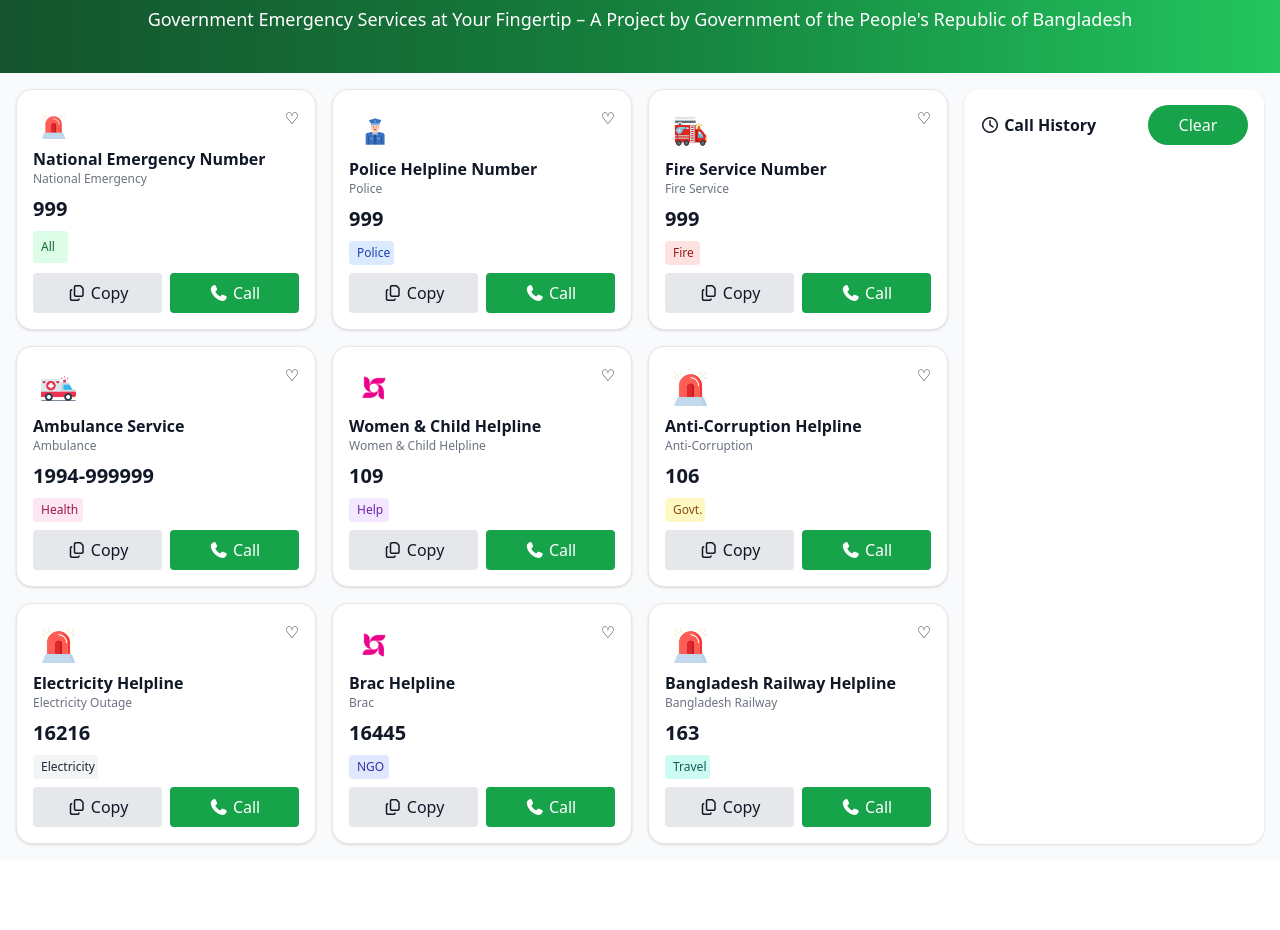
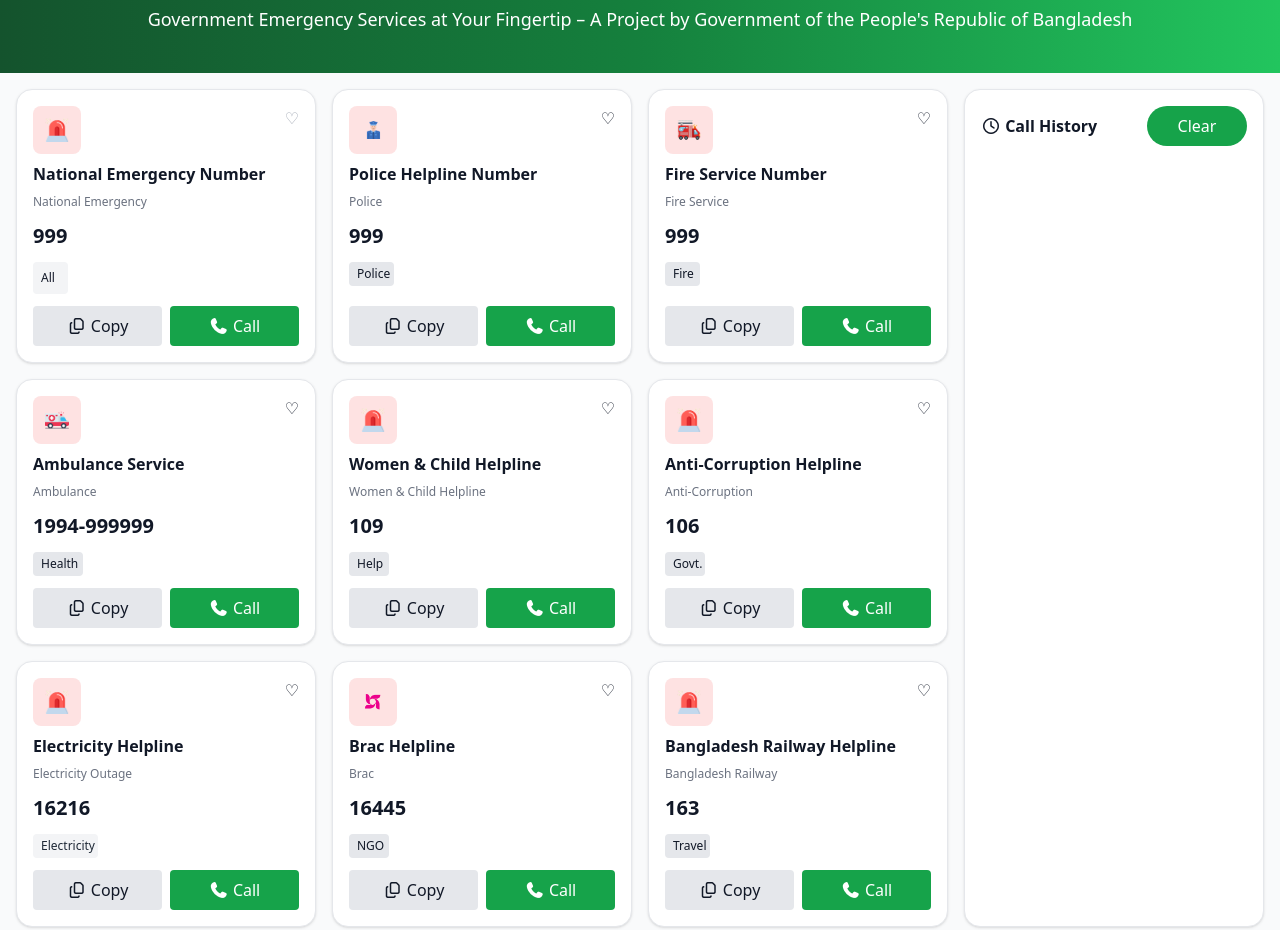
Before and after one commit to sonatonroyofficial/PH-Emergency-Hotline-A5, a plain HTML site: page index.html in a window 1280 px wide. Shown: the part 249-1179 px from the top of the page. Before the commit the page ends 1109 px from the top, so only its background shows below. Drawn offline with nearby package versions, Linux system fonts and the light colour scheme.

Commit message:
update button

```diff
--- a/index.html
+++ b/index.html
@@ -51,113 +51,150 @@
         <!-- Cards Section -->
         <div class="md:col-span-3 grid grid-cols-1 sm:grid-cols-2 lg:grid-cols-3 gap-4">
             <!-- 9 Cards -->
-            <div class="bg-white rounded-2xl shadow p-4 flex flex-col gap-2 border">
+
+
+<!-- bg-white rounded-2xl shadow p-4 flex flex-col gap-2 border -->
+ <!-- <i class="fa-solid fa-phone"> -->
+    <!-- <i class="fa-regular fa-copy"> -->
+
+
+            <div class="bg-white rounded-2xl shadow p-4 flex flex-col gap-3 border">
                 <div class="flex justify-between items-start">
-                    <div>
-                        <img src="assets/emergency.png" class="h-[25px] w-[25px] m-2" alt="">
+                    <div class="flex flex-col gap-2">
+                        <div class="bg-red-100 rounded-lg p-3 w-fit">
+                        <img src="assets/emergency.png"
+                     class="h-6 w-6"
+                     alt="emergency icon">
+                     </div>
                         <h2 class="font-semibold">National Emergency Number</h2>
                         <p class="text-xs text-gray-500">National Emergency</p>
                     </div>
-                    <button class="heartBtn">♡</button>
+                    <button class="heartBtn text-gray-400 hover:text-red-500">♡</button>
 
                 </div>
                 <p class="text-xl font-bold">999</p>
-                <span class="inline-block bg-green-100 text-green-800 w-[35px] text-xs p-2 py-1x rounded">All</span>
+                <span class="inline-block  bg-gray-100 w-[35px] text-xs p-2 py-1x rounded">All</span>
                 <div class="mt-auto flex gap-2">
-                    <button class="copyBtn flex-1 bg-gray-200 rounded p-2"><i class="fa-regular fa-copy"></i> Copy</button>
-                    <button class="callBtn flex-1 bg-green-600 text-white rounded p-2"><i class="fa-solid fa-phone"></i> Call</button>
+                    <button class="copyBtn flex-1 bg-gray-200 hover:bg-black hover:text-white rounded p-2"><i class="fa-regular fa-copy"></i> Copy</button>
+                    <button class="callBtn flex-1 bg-green-600 text-white hover:bg-gray-200  rounded p-2"><i class="fa-solid fa-phone"></i> Call</button>
                 </div>
             </div>
 
-            <div class="bg-white rounded-2xl shadow p-4 flex flex-col gap-2 border">
+
+
+              <div class="bg-white rounded-2xl shadow p-4 flex flex-col gap-3 border">
                 <div class="flex justify-between items-start">
-                    <div>
-                        <img src="assets/police.png" class="h-[35px] w-[35px] m-2" alt="">
+                    <div class="flex flex-col gap-2">
+                        <div class="bg-red-100 rounded-lg p-3 w-fit">
+                        <img src="assets/police.png"
+                     class="h-6 w-6"
+                     alt="police icon">
+                     </div>
                         <h2 class="font-semibold">Police Helpline Number</h2>
                         <p class="text-xs text-gray-500">Police</p>
                     </div>
                     <button class="heartBtn">♡</button>
                 </div>
                 <p class="text-xl font-bold">999</p>
-                <span class="inline-block bg-blue-100 text-blue-800 w-[45px] text-xs px-2 py-1 rounded">Police</span>
+                <span class="inline-block bg-gray-200 w-[45px] text-xs px-2 py-1 rounded">Police</span>
                 <div class="mt-auto flex gap-2">
-                    <button class="copyBtn flex-1 bg-gray-200 rounded p-2"><i class="fa-regular fa-copy"></i> Copy</button>
-                    <button class="callBtn flex-1 bg-green-600 text-white rounded p-2"><i class="fa-solid fa-phone"></i> Call</button>
+                    <button class="copyBtn flex-1 bg-gray-200 hover:bg-black hover:text-white rounded p-2"><i class="fa-regular fa-copy"></i> Copy</button>
+                    <button class="callBtn flex-1 bg-green-600 text-white hover:bg-gray-200  rounded p-2"><i class="fa-solid fa-phone"></i> Call</button>
                 </div>
             </div>
 
-            <div class="bg-white rounded-2xl shadow p-4 flex flex-col gap-2 border">
+             <div class="bg-white rounded-2xl shadow p-4 flex flex-col gap-3 border">
                 <div class="flex justify-between items-start">
-                    <div>
-                        <img src="assets/fire-service.png" class="h-[35px] w-[35px] m-2" alt="">
+                    <div class="flex flex-col gap-2">
+                        <div class="bg-red-100 rounded-lg p-3 w-fit">
+                        <img src="assets/fire-service.png"
+                     class="h-6 w-6"
+                     alt="Fire icon">
+                     </div>
                         <h2 class="font-semibold">Fire Service Number</h2>
                         <p class="text-xs text-gray-500">Fire Service</p>
                     </div>
                     <button class="heartBtn">♡</button>
                 </div>
                 <p class="text-xl font-bold">999</p>
-                <span class="inline-block bg-red-100 text-red-800 w-[35px] text-xs px-2 py-1 rounded">Fire</span>
+                <span class="inline-block  bg-gray-200 w-[35px] text-xs px-2 py-1 rounded">Fire</span>
                 <div class="mt-auto flex gap-2">
-                    <button class="copyBtn flex-1 bg-gray-200 rounded p-2"><i class="fa-regular fa-copy"></i> Copy</button>
-                    <button class="callBtn flex-1 bg-green-600 text-white rounded p-2"><i class="fa-solid fa-phone"></i> Call</button>
+                   <button class="copyBtn flex-1 bg-gray-200 hover:bg-black hover:text-white rounded p-2"><i class="fa-regular fa-copy"></i> Copy</button>
+                    <button class="callBtn flex-1 bg-green-600 text-white hover:bg-gray-200  rounded p-2"><i class="fa-solid fa-phone"></i> Call</button>
                 </div>
             </div>
 
-            <div class="bg-white rounded-2xl shadow p-4 flex flex-col gap-2 border">
+             <div class="bg-white rounded-2xl shadow p-4 flex flex-col gap-3 border">
                 <div class="flex justify-between items-start">
-                    <div>
-                        <img src="assets/ambulance.png" class="h-[35px] w-[35px] m-2" alt="">
+                    <div class="flex flex-col gap-2">
+                        <div class="bg-red-100 rounded-lg p-3 w-fit">
+                        <img src="assets/ambulance.png"
+                     class="h-6 w-6"
+                     alt="police icon">
+                     </div>
                         <h2 class="font-semibold">Ambulance Service</h2>
                         <p class="text-xs text-gray-500">Ambulance</p>
                     </div>
                     <button class="heartBtn">♡</button>
                 </div>
                 <p class="text-xl font-bold">1994-999999</p>
-                <span class="inline-block bg-pink-100 text-pink-800 w-[50px] text-xs px-2 py-1 rounded">Health</span>
+                <span class="inline-block  bg-gray-200 w-[50px] text-xs px-2 py-1 rounded">Health</span>
                 <div class="mt-auto flex gap-2">
-                    <button class="copyBtn flex-1 bg-gray-200 rounded p-2"><i class="fa-regular fa-copy"></i> Copy</button>
-                    <button class="callBtn flex-1 bg-green-600 text-white rounded p-2"><i class="fa-solid fa-phone"></i> Call</button>
+                    <button class="copyBtn flex-1 bg-gray-200 hover:bg-black hover:text-white rounded p-2"><i class="fa-regular fa-copy"></i> Copy</button>
+                    <button class="callBtn flex-1 bg-green-600 text-white hover:bg-gray-200  rounded p-2"><i class="fa-solid fa-phone"></i> Call</button>
                 </div>
             </div>
 
-            <div class="bg-white rounded-2xl shadow p-4 flex flex-col gap-2 border">
+            <div class="bg-white rounded-2xl shadow p-4 flex flex-col gap-3 border">
                 <div class="flex justify-between items-start">
-                    <div>
-                        <img src="assets/brac.png" class="h-[35px] w-[35px] m-2" alt="">
+                    <div class="flex flex-col gap-2">
+                        <div class="bg-red-100 rounded-lg p-3 w-fit">
+                        <img src="assets/emergency.png"
+                     class="h-6 w-6"
+                     alt="emergency icon">
+                     </div>
                         <h2 class="font-semibold">Women & Child Helpline</h2>
                         <p class="text-xs text-gray-500">Women & Child Helpline</p>
                     </div>
                     <button class="heartBtn">♡</button>
                 </div>
                 <p class="text-xl font-bold">109</p>
-                <span class="inline-block bg-purple-100 text-purple-800 w-[40px] text-xs px-2 py-1 rounded">Help</span>
+                <span class="inline-block  bg-gray-200 w-[40px] text-xs px-2 py-1 rounded">Help</span>
                 <div class="mt-auto flex gap-2">
-                    <button class="copyBtn flex-1 bg-gray-200 rounded p-2"><i class="fa-regular fa-copy"></i> Copy</button>
-                    <button class="callBtn flex-1 bg-green-600 text-white rounded p-2"><i class="fa-solid fa-phone"></i> Call</button>
+                   <button class="copyBtn flex-1 bg-gray-200 hover:bg-black hover:text-white rounded p-2"><i class="fa-regular fa-copy"></i> Copy</button>
+                    <button class="callBtn flex-1 bg-green-600 text-white hover:bg-gray-200  rounded p-2"><i class="fa-solid fa-phone"></i> Call</button>
                 </div>
             </div>
 
-            <div class="bg-white rounded-2xl shadow p-4 flex flex-col gap-2 border">
+            <div class="bg-white rounded-2xl shadow p-4 flex flex-col gap-3 border">
                 <div class="flex justify-between items-start">
-                    <div>
-                        <img src="assets/emergency.png" class="h-[35px] w-[35px] m-2" alt="">
+                    <div class="flex flex-col gap-2">
+                        <div class="bg-red-100 rounded-lg p-3 w-fit">
+                        <img src="assets/emergency.png"
+                     class="h-6 w-6"
+                     alt="emergency icon">
+                     </div>
                         <h2 class="font-semibold">Anti-Corruption Helpline</h2>
                         <p class="text-xs text-gray-500">Anti-Corruption</p>
                     </div>
                     <button class="heartBtn">♡</button>
                 </div>
                 <p class="text-xl font-bold">106</p>
-                <span class="inline-block bg-yellow-100 text-yellow-800 w-[40px] text-xs px-2 py-1 rounded">Govt.</span>
+                <span class="inline-block  bg-gray-200 w-[40px] text-xs px-2 py-1 rounded">Govt.</span>
                 <div class="mt-auto flex gap-2">
-                    <button class="copyBtn flex-1 bg-gray-200 rounded p-2"><i class="fa-regular fa-copy"></i> Copy</button>
-                    <button class="callBtn flex-1 bg-green-600 text-white rounded p-2"><i class="fa-solid fa-phone"></i> Call</button>
+                   <button class="copyBtn flex-1 bg-gray-200 hover:bg-black hover:text-white rounded p-2"><i class="fa-regular fa-copy"></i> Copy</button>
+                    <button class="callBtn flex-1 bg-green-600 text-white hover:bg-gray-200  rounded p-2"><i class="fa-solid fa-phone"></i> Call</button>
                 </div>
             </div>
 
-            <div class="bg-white rounded-2xl shadow p-4 flex flex-col gap-2 border">
+            <div class="bg-white rounded-2xl shadow p-4 flex flex-col gap-3 border">
                 <div class="flex justify-between items-start">
-                    <div>
-                        <img src="assets/emergency.png" class="h-[35px] w-[35px] m-2" alt="">
+                    <div class="flex flex-col gap-2">
+                        <div class="bg-red-100 rounded-lg p-3 w-fit">
+                        <img src="assets/emergency.png"
+                     class="h-6 w-6"
+                     alt="emergency icon">
+                     </div>
                         <h2 class="font-semibold">Electricity Helpline</h2>
                         <p class="text-xs text-gray-500">Electricity Outage</p>
                     </div>
@@ -166,54 +203,62 @@
                 <p class="text-xl font-bold">16216</p>
                 <span class="inline-block bg-gray-100 text-gray-800 w-[65px] text-xs px-2 py-1 rounded">Electricity</span>
                 <div class="mt-auto flex gap-2">
-                    <button class="copyBtn flex-1 bg-gray-200 rounded p-2"><i class="fa-regular fa-copy"></i> Copy</button>
-                    <button class="callBtn flex-1 bg-green-600 text-white rounded p-2"><i class="fa-solid fa-phone"></i> Call</button>
+                    <button class="copyBtn flex-1 bg-gray-200 hover:bg-black hover:text-white rounded p-2"><i class="fa-regular fa-copy"></i> Copy</button>
+                    <button class="callBtn flex-1 bg-green-600 text-white hover:bg-gray-200  rounded p-2"><i class="fa-solid fa-phone"></i> Call</button>
                 </div>
             </div>
 
-            <div class="bg-white rounded-2xl shadow p-4 flex flex-col gap-2 border">
+            <div class="bg-white rounded-2xl shadow p-4 flex flex-col gap-3 border">
                 <div class="flex justify-between items-start">
-                    <div>
-                        <img src="assets/brac.png" class="h-[35px] w-[35px] m-2" alt="">
+                    <div class="flex flex-col gap-2">
+                        <div class="bg-red-100 rounded-lg p-3 w-fit">
+                        <img src="assets/brac.png"
+                     class="h-6 w-6"
+                     alt="emergency icon">
+                     </div>
                         <h2 class="font-semibold">Brac Helpline</h2>
                         <p class="text-xs text-gray-500">Brac</p>
                     </div>
                     <button class="heartBtn">♡</button>
                 </div>
                 <p class="text-xl font-bold">16445</p>
-                <span class="inline-block bg-indigo-100 text-indigo-800 w-[40px] text-xs px-2 py-1 rounded">NGO</span>
+                <span class="inline-block  bg-gray-200 w-[40px] text-xs px-2 py-1 rounded">NGO</span>
                 <div class="mt-auto flex gap-2">
-                    <button class="copyBtn flex-1 bg-gray-200 rounded p-2"><i class="fa-regular fa-copy"></i> Copy</button>
-                    <button class="callBtn flex-1 bg-green-600 text-white rounded p-2"><i class="fa-solid fa-phone"></i> Call</button>
+                    <button class="copyBtn flex-1 bg-gray-200 hover:bg-black hover:text-white rounded p-2"><i class="fa-regular fa-copy"></i> Copy</button>
+                    <button class="callBtn flex-1 bg-green-600 text-white hover:bg-gray-200  rounded p-2"><i class="fa-solid fa-phone"></i> Call</button>
                 </div>
             </div>
 
-            <div class="bg-white rounded-2xl shadow p-4 flex flex-col gap-2 border">
+            <div class="bg-white rounded-2xl shadow p-4 flex flex-col gap-3 border">
                 <div class="flex justify-between items-start">
-                    <div>
-                        <img src="assets/emergency.png" class="h-[35px] w-[35px] m-2" alt="">
+                    <div class="flex flex-col gap-2">
+                        <div class="bg-red-100 rounded-lg p-3 w-fit">
+                        <img src="assets/emergency.png"
+                     class="h-6 w-6"
+                     alt="emergency icon">
+                     </div>
                         <h2 class="font-semibold">Bangladesh Railway Helpline</h2>
                         <p class="text-xs text-gray-500">Bangladesh Railway</p>
                     </div>
                     <button class="heartBtn">♡</button>
                 </div>
                 <p class="text-xl font-bold">163</p>
-                <span class="inline-block bg-teal-100 text-teal-800 w-[45px] text-xs px-2 py-1 rounded">Travel</span>
+                <span class="inline-block  bg-gray-200 w-[45px] text-xs px-2 py-1 rounded">Travel</span>
                 <div class="mt-auto flex gap-2">
-                    <button class="copyBtn flex-1 bg-gray-200 rounded p-2"><i class="fa-regular fa-copy"></i> Copy</button>
-                    <button class="callBtn flex-1 bg-green-600 text-white rounded p-2"><i class="fa-solid fa-phone"></i> Call</button>
+                   <button class="copyBtn flex-1 bg-gray-200 hover:bg-black hover:text-white rounded p-2"><i class="fa-regular fa-copy"></i> Copy</button>
+                    <button class="callBtn flex-1 bg-green-600 text-white hover:bg-gray-200  rounded p-2"><i class="fa-solid fa-phone"></i> Call</button>
                 </div>
             </div>
         </div>
 
         <!-- History Section -->
-        <div class="bg-white rounded-2xl shadow p-4 flex flex-col">
+        <div class="bg-white rounded-2xl shadow p-4 flex flex-col gap-2 border">
             <div class="flex justify-between items-center mb-4">
                 <h2 class="font-semibold"><i class="fa-regular fa-clock"></i> Call History</h2>
-                <button id="clearHistory" class="  bg-green-600 text-white rounded-3xl w-[100px] p-2">Clear</button>
+                <button id="clearHistory" class="  bg-green-600 text-white hover:bg-gray-200 rounded-3xl w-[100px] p-2">Clear</button>
                 <!-- <span class="text-white">0</span> <span class="text-white bg-green-800">Clear</span> -->
             </div>
-            <ul id="historyList" class="flex flex-col gap-2 text-sm text-gray-700"></ul>
+            <ul id="historyList" class="flex flex-col gap-2 text-sm text-gray-700 box-border"></ul>
         </div>
     </main>
    <script src="script/index.js"></script>
```
Also changed, not shown: 1 other file.
